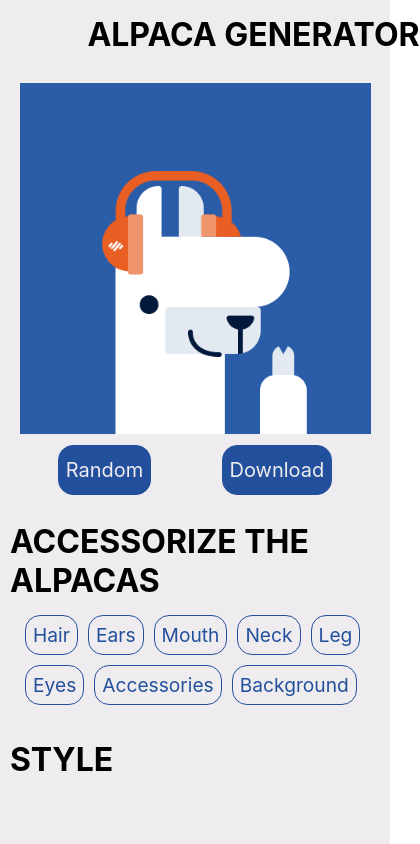
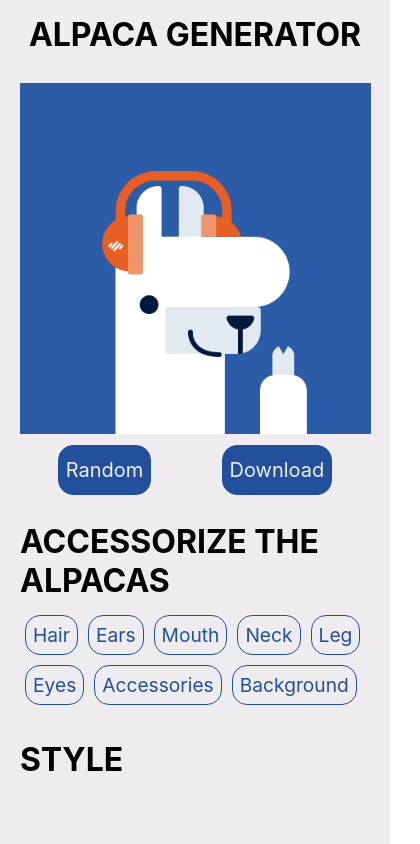
Before and after one commit to ElmehdiElkabia/Alpaca_image_generator, a plain HTML site: page index.html in a window 390 px wide. Shown: the whole page, 420 px wide, since content can reach past the window. Drawn offline with nearby package versions, Linux system fonts and the light colour scheme.

Commit message:
fixed problem in h1 and widht image

```diff
--- a/style.css
+++ b/style.css
@@ -3,7 +3,6 @@
 	padding: 0;
 	box-sizing: border-box;
 	font-family: "Inter", serif;
-
 }
 
 .container {
@@ -15,8 +14,6 @@
 	flex-direction: row;
 	align-items: center;
 	justify-content: center;
-
-
 }
 
 .image-container {
@@ -33,8 +30,6 @@
 	height: 100%;
 	padding: 0;
 	position: relative;
-
-
 }
 
 .heading {
@@ -76,69 +71,55 @@
 .mouth,
 .leg,
 .acce {
-
 	display: flex;
 	position: absolute;
 	top: 100%;
 	left: 50%;
 	transform: translate(-50%, -100%);
 	height: 100% !important;
-
 }
 
 .ears {
 	height: 80%;
-
 	background-color: transparent;
-
 }
 
 .hair {
 	height: 80%;
-
 	background-color: transparent;
 	z-index: 1;
 }
 
 .neck {
 	height: 80%;
-
 	background-color: transparent;
 }
 
 .nose {
 	height: 80%;
-
 	background-color: transparent;
 }
 
 .eyes {
 	height: 80%;
-
 	background-color: transparent;
 	z-index: 2;
 }
 
 .mouth {
 	height: 80%;
-
 	background-color: transparent;
-
 }
 
 .leg {
 	height: 80%;
-
 	background-color: transparent;
-
 }
 
 .acce {
 	height: 80%;
-
 	background-color: transparent;
 	z-index: 2;
-
 }
 
 .modifications {
@@ -155,7 +136,6 @@
 	flex-wrap: wrap;
 	margin-bottom: 20px;
 	padding: 10px;
-
 }
 
 .btn {
@@ -170,7 +150,6 @@
 	font-size: larger;
 	transition: ease-out 0.4s;
 	margin: 5px;
-
 }
 
 .btn:hover,
@@ -184,10 +163,7 @@
 	margin: 10px;
 }
 
-
-
-@media only screen and (max-width:750px) {
-
+@media(max-width:750px) {
 	.container {
 		display: flex;
 		flex-direction: column;
@@ -197,26 +173,29 @@
 	.heading {
 		position: relative;
 		top: 10px;
+		left: 0;
+		text-align: center;
+		width: 100%;
 	}
 
 	.image-container {
-
 		height: 45vh !important;
 		width: 90vw !important;
 		display: flex;
 		position: relative;
 		margin: 10%;
-
 	}
 
 	.background {
-
 		position: relative;
 	}
 
 	.modifications {
+		width: 100%;
+	}
 
-		width: 100%;
+	.modifications h1 {
+		padding-left: 10px;
 	}
 
 	.ears,
```
